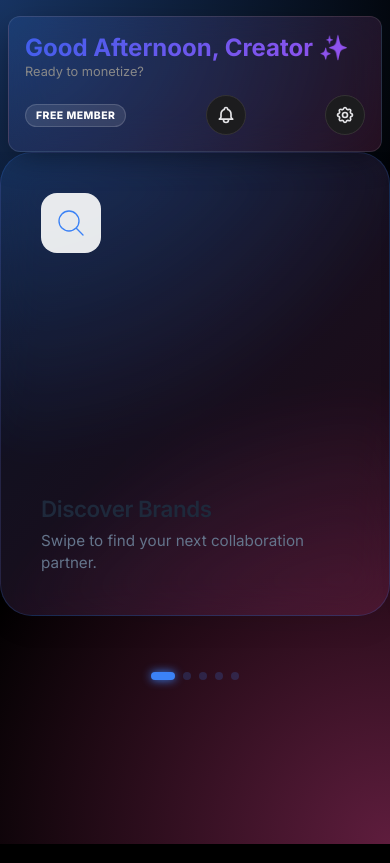
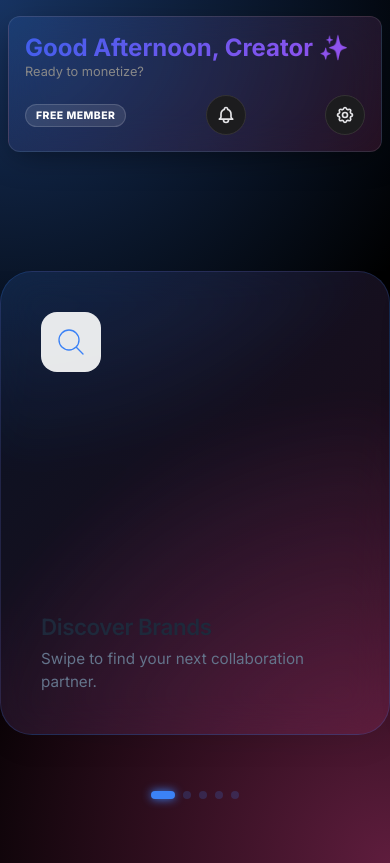
Before and after one commit to dextiii09/ping-app, a Next.js app: page /dashboard/influencer in a window 390 px wide. Built offline with nearby package versions, Linux system fonts and the light colour scheme.

Commit message:
style(influencer): slide content to bottom on mobile and fix lint

```diff
--- a/app/dashboard/dashboard.module.css
+++ b/app/dashboard/dashboard.module.css
@@ -137,6 +137,18 @@
 .carousel::-webkit-scrollbar {
     display: none;
     /* Hide scrollbar Chrome/Safari */
+}
+
+@media (max-width: 768px) {
+    .carousel {
+        margin-top: 15vh;
+        /* Push cards down as requested */
+        padding-bottom: 2rem;
+    }
+
+    .paginationContainer {
+        margin-bottom: 2rem;
+    }
 }
 
 .carouselCard {
@@ -1789,6 +1801,7 @@
     font-weight: 900;
     background: linear-gradient(to right, #ff4b1f, #ff9068);
     -webkit-background-clip: text;
+    background-clip: text;
     -webkit-text-fill-color: transparent;
     margin-bottom: 20px;
 }
```
